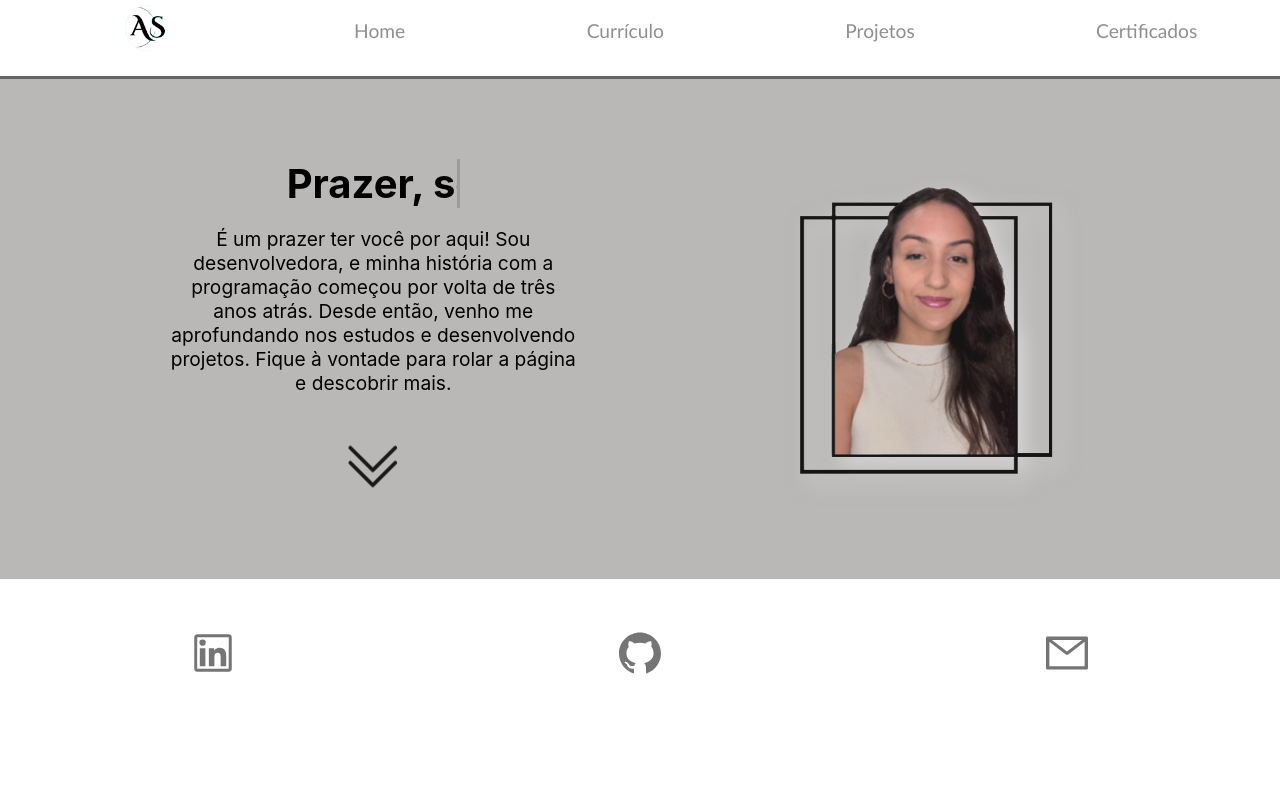
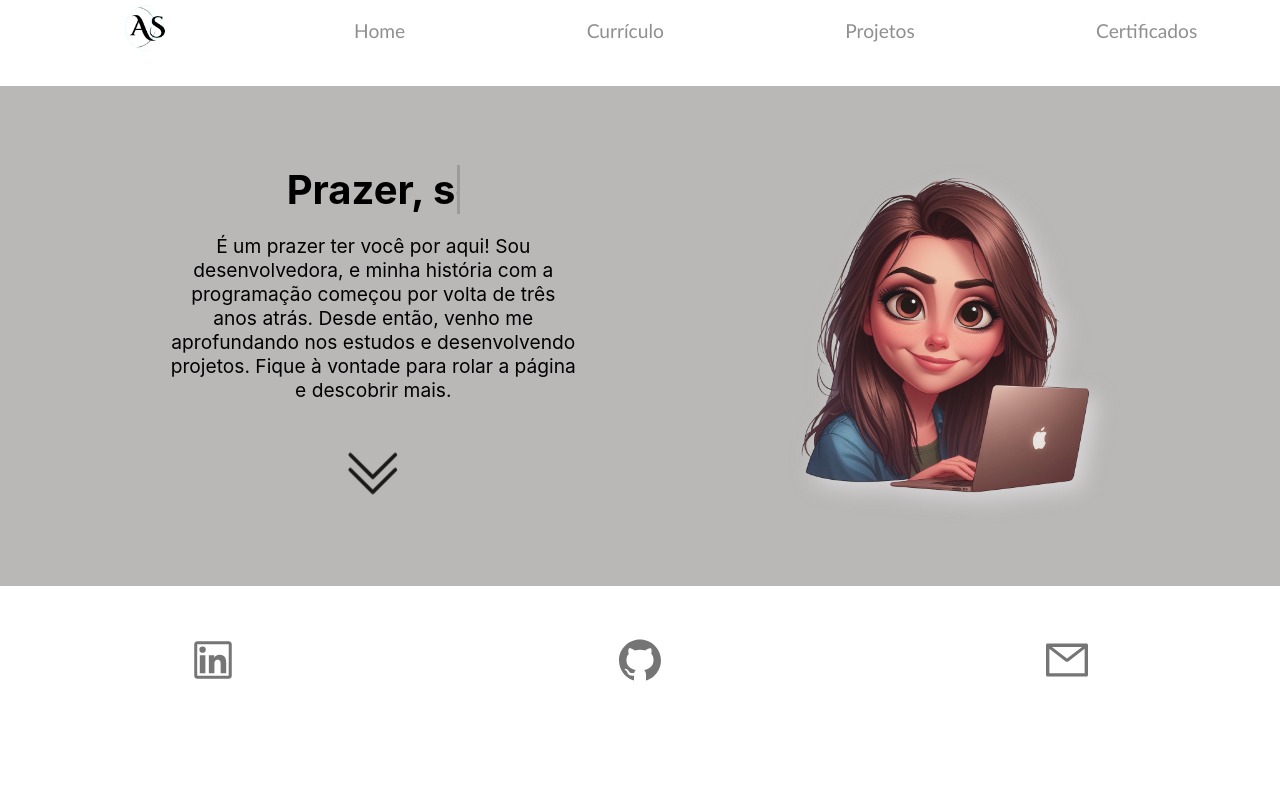
Before and after one commit to anaclaraw/portfolio-anaclaramw, a React (Create React App) app: page / in a window 1280 px wide. Shown: the top 800 px of the page. Built offline with nearby package versions, Linux system fonts and the light colour scheme.

Commit message:
feat: new image

```diff
--- a/src/pages/Home/Home.js
+++ b/src/pages/Home/Home.js
@@ -35,7 +35,7 @@ function Home() {
                     <BsChevronDoubleDown />
 
                 </div>
-                <img className={styles.ftPerfil} src='ft_capa.png' alt='foto_perfil'></img>
+                <img className={styles.ftPerfil} src='euPixar.png' alt='foto_perfil'></img>
             </div>
             <div className={styles.social_list} id='about'>
                 <Link target={'_blank'} to="https://www.linkedin.com/in/euanaclaramelo"><AiOutlineLinkedin /></Link>
--- a/src/styles/Sobre.module.css
+++ b/src/styles/Sobre.module.css
@@ -15,8 +15,7 @@ body {
   display: flex;
   align-items: center;
   justify-content: space-evenly;
-  border-top: 3px solid rgb(100, 100, 100);
-
+  margin-top: 2%;
   /* box-shadow:15px 15px 0px black ; */
 }
 
@@ -154,12 +153,12 @@ body {
 @keyframes slidein {
   from {
     margin-left: 30%;
-    width: 20%;
+    width: 10%;
   }
 
   to {
     margin-left: 0%;
-    width: 370px;
+    width: 320px;
   }
 }
 
```
Also changed, not shown: public/euPixar.jpeg (added), public/euPixar.png (added).
